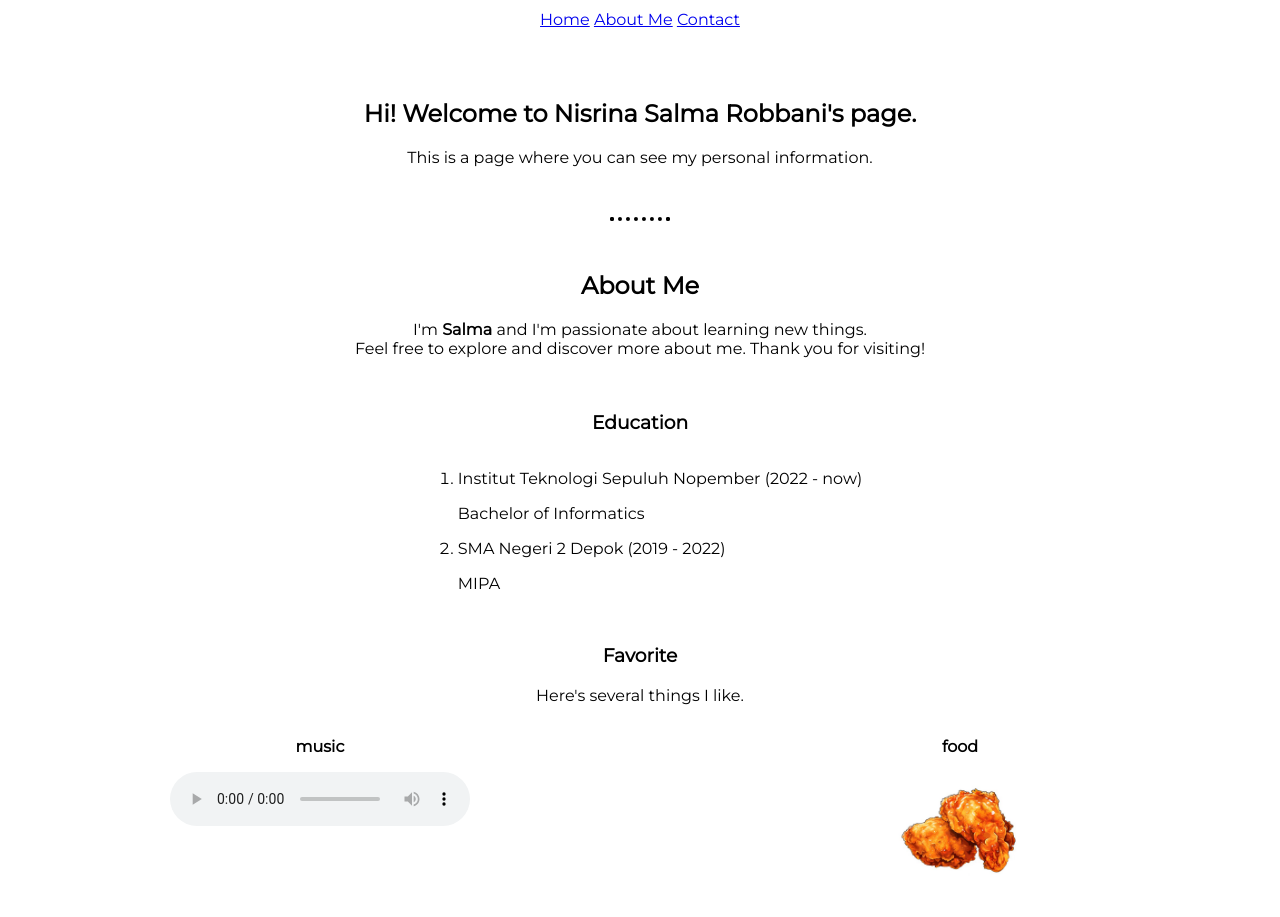
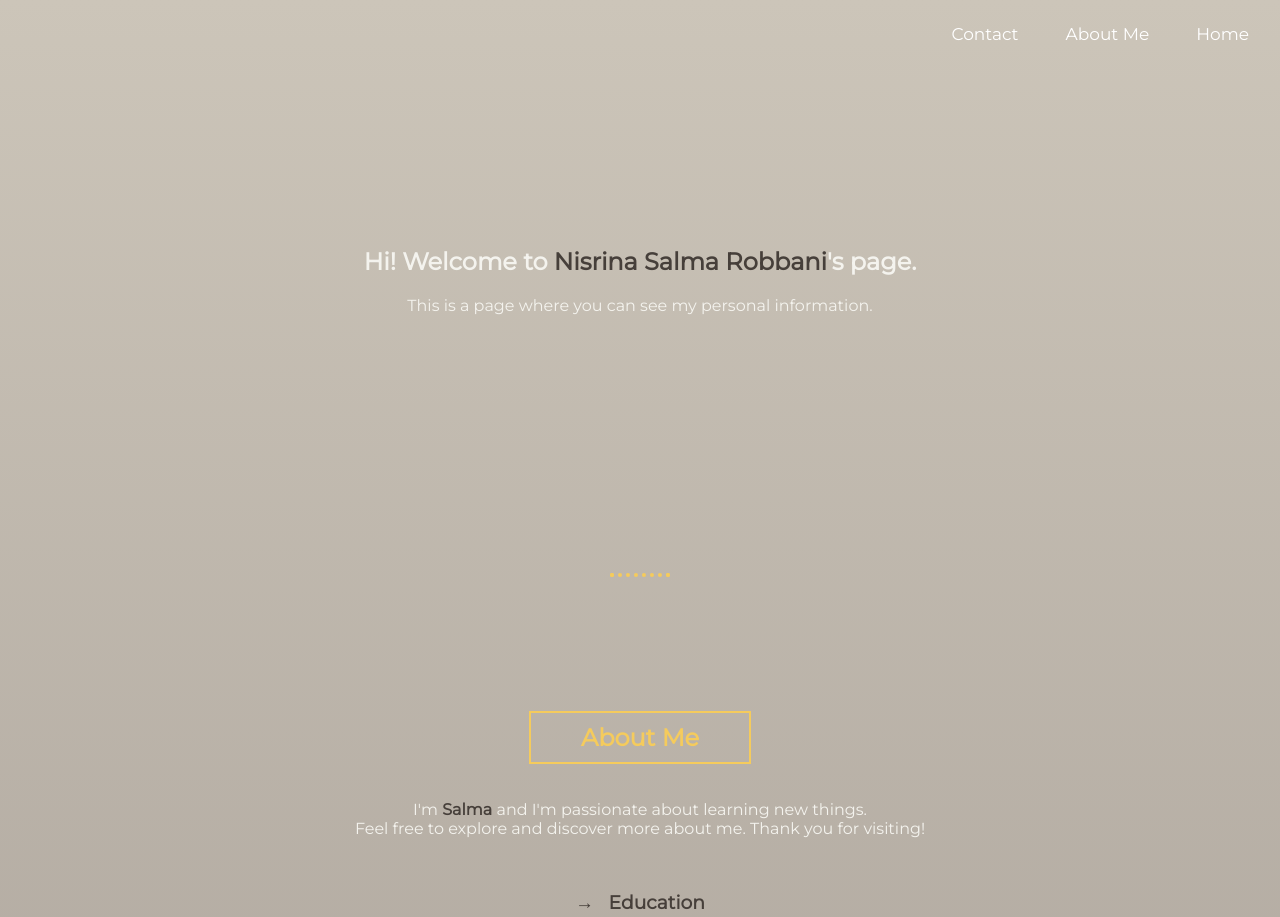
Before and after one commit to nisrinasalm/pweb-tugas, a plain HTML site: page index.html in a window 1280 px wide. Shown: the top 917 px of the page. Drawn offline with Linux system fonts and the light colour scheme.

Commit message:
feat: add tugas 2

```diff
--- a/index.html
+++ b/index.html
@@ -11,25 +11,27 @@
 </head>
 <body>
     <nav style="padding-top: 10px;">
-        <a href="#">Home</a>
-        <a href="#about-me">About Me</a>
-        <a href="#contact">Contact</a>
-      </nav>
+        <a class="link" href="#">Home</a>
+        <a class="link" href="#about-me">About Me</a>
+        <a class="link" href="#contact">Contact</a>
+    </nav>
     <main>
         <section id="home">
-            <h1>Hi! Welcome to Nisrina Salma Robbani's page.</h1>
+            <h1 style="margin-top: 5%;">Hi! Welcome to <span style="color: #463F3A;">Nisrina Salma Robbani</span>'s page.</h1>
             <p>This is a page where you can see my personal information.</p>
         </section>
+        <hr>
         <section id="about-me">
             <div>
-                <hr>
-                <h2>About Me</h2>
-                <p>I'm <strong>Salma</strong> and I'm passionate about learning new things. <br>
+                <div class="kotak">
+                    <h2>About Me</h2>
+                </div>
+                <p>I'm <span style="color: #463F3A; font-weight: bold;">Salma</span> and I'm passionate about learning new things. <br>
                 Feel free to explore and discover more about me. Thank you for visiting!</p>
             </div>
             <br>
             <div>
-                <h3>Education</h3>
+                <h3>→ &nbsp; Education</h3>
                 <div class="list">
                     <ol style="text-align: justify;">
                         <li>Institut Teknologi Sepuluh Nopember (2022 - now)
@@ -41,7 +43,7 @@
                     </ol>
                 </div>
             </div>
-            <h3>Favorite</h3>
+            <h3>→ &nbsp; Favorite</h3>
             <p>Here's several things I like.</p>
             <div class="container">
                 <div class="box">
@@ -67,7 +69,7 @@
             </div>
             <br>
             <div>
-                <h3>Schedule</h3>
+                <h3>→ &nbsp; Schedule</h3>
                 <p>Below is my schedule for the 3rd term.</p>
                 <table>
                     <tr>
@@ -78,28 +80,28 @@
                         <th>Kamis</th>
                     </tr>
                     <tr>
-                        <td>07.00 - 08.50</td>
+                        <td class="time">07.00 - 08.50</td>
                         <td></td>
                         <td></td>
                         <td></td>
                         <td>Matematika Diskrit</td>
                     </tr>
                     <tr>
-                        <td>10.00 - 11.50</td>
+                        <td class="time">10.00 - 11.50</td>
                         <td>Konsep Kecerdasan Artifisial</td>
                         <td>Konsep Pengembangan Perangkat Lunak</td>
                         <td>Sistem Basis Data</td>
                         <td>Aljabar Linier</td>
                     </tr>
                     <tr>
-                        <td>13.30 - 15.20</td>
+                        <td class="time">13.30 - 15.20</td>
                         <td></td>
                         <td>Pemrograman Berorientasi Objek</td>
                         <td>Pemrograman Web</td>
                         <td></td>
                     </tr>
                     <tr>
-                        <td>15.30 - 17.20</td>
+                        <td class="time">15.30 - 17.20</td>
                         <td>Teori Graf</td>
                         <td></td>
                         <td></td>
@@ -107,8 +109,8 @@
                     </tr>
                 </table>
             </div>
-            <hr>
         </section>
+        <hr>
         <section id="contact">
             <div>
                 <h2>Contact</h2>
--- a/styles.css
+++ b/styles.css
@@ -3,6 +3,32 @@ body {
     margin: 0;
     padding: 0;
     font-family: 'Montserrat', sans-serif;
+    background: linear-gradient(to top, #8a817c, #ccc5b9);
+    color: #F4F3EE;
+}
+
+h2 {
+    color: #f5cb5c;
+    border: 2px solid #f5cb5c;
+    padding: 10px 50px;
+    display: inline-block;
+    font-weight: bold;
+}
+
+h3 {
+    color: #463F3A;
+}
+
+hr {
+    border: dotted 4px;
+    border-bottom: none;
+    width: 4%;
+    margin: 50px auto;
+    color: #f5cb5c;
+}
+
+footer {
+    color: #f5cb5c;
 }
 
 table {
@@ -17,9 +43,22 @@ td, th {
     padding: 10px;
 }
 
+th, .time {
+    color: #463F3A;
+    font-weight: bold;
+}
+
 #home {
     text-align: center;
-    padding-top: 50px;
+    padding: 15%;
+}
+
+#about-me {
+    padding: 5%
+}
+
+#contact {
+    padding: 5%;
 }
 
 .container {
@@ -42,14 +81,26 @@ td, th {
     padding: 10px;
 }
 
-hr {
-    border: dotted 4px;
-    border-bottom: none;
-    width: 4%;
-    margin: 50px auto;
-}
-
 .list {
     display: flex;
     justify-content: center;
 }
+
+.nav {
+    overflow: hidden;
+}
+
+.link {
+    margin-right: 15px;
+    float: right;
+    color: white;
+    text-align: center;
+    padding: 14px 16px;
+    font-size: 17px;
+    text-decoration: none;
+}
+
+.link:hover {
+    background-color: #f5cb5c;
+    color: white;
+}
```
